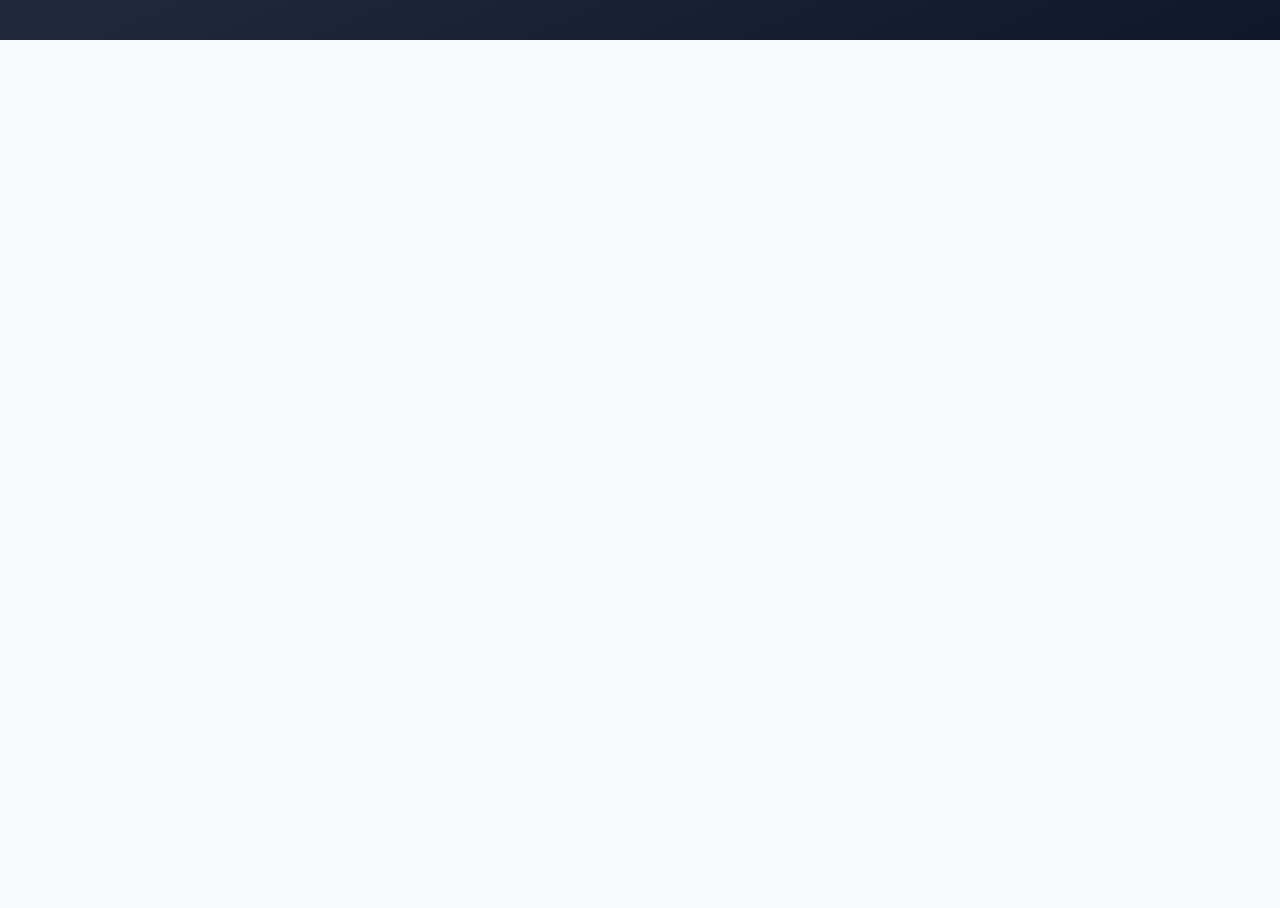
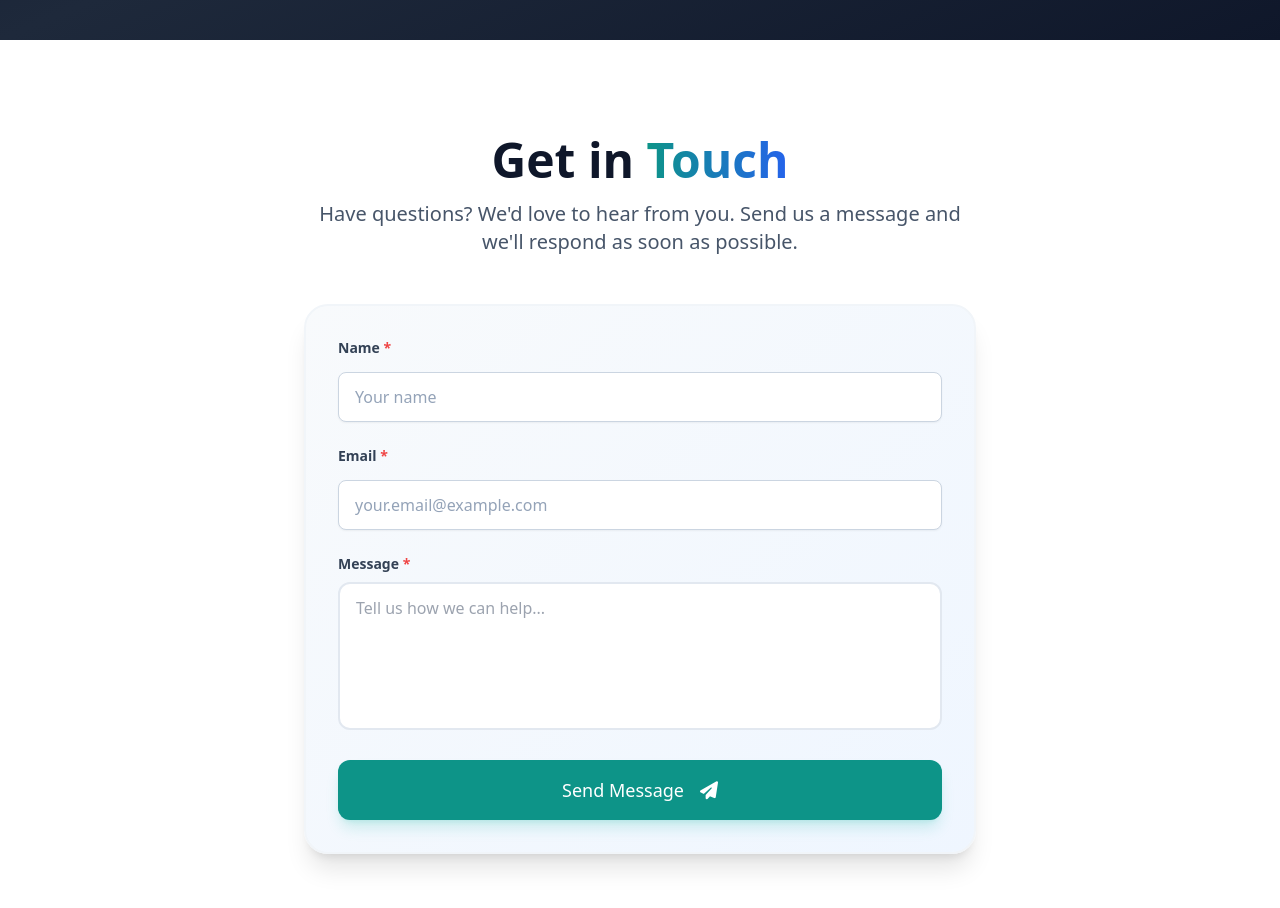
Before and after one commit to muskangarg2907/themindnetwork_mvp, a React (Vite) app: page /#/ in a window 1280 px wide. Shown: the part 3000-3908 px from the top of the page. Before the commit the page ends 3040 px from the top, so only its background shows below. Built offline with nearby package versions, Linux system fonts and the light colour scheme; no server answers.

Commit message:
Add contact form to landing page with email submission

```diff
--- a/components/Landing.tsx
+++ b/components/Landing.tsx
@@ -1,9 +1,37 @@
-import React from 'react';
+import React, { useState } from 'react';
 import { useNavigate } from 'react-router-dom';
 import { Button } from './ui/Button';
+import { Input } from './ui/Input';
 
 export const Landing: React.FC = () => {
   const navigate = useNavigate();
+  const [contactForm, setContactForm] = useState({ name: '', email: '', message: '' });
+  const [contactStatus, setContactStatus] = useState<'idle' | 'sending' | 'success' | 'error'>('idle');
+
+  const handleContactSubmit = async (e: React.FormEvent) => {
+    e.preventDefault();
+    setContactStatus('sending');
+
+    try {
+      const res = await fetch('/api/contact', {
+        method: 'POST',
+        headers: { 'Content-Type': 'application/json' },
+        body: JSON.stringify(contactForm)
+      });
+
+      if (res.ok) {
+        setContactStatus('success');
+        setContactForm({ name: '', email: '', message: '' });
+        setTimeout(() => setContactStatus('idle'), 5000);
+      } else {
+        setContactStatus('error');
+        setTimeout(() => setContactStatus('idle'), 5000);
+      }
+    } catch (error) {
+      setContactStatus('error');
+      setTimeout(() => setContactStatus('idle'), 5000);
+    }
+  };
 
   const plans = [
     {
@@ -336,6 +364,100 @@ export const Landing: React.FC = () => {
           <p className="text-sm text-slate-400 mt-6">✨ Expand your reach and help more people</p>
         </div>
       </div>
+
+      {/* Contact Form Section */}
+      <div className="py-24 px-6 bg-white">
+        <div className="max-w-2xl mx-auto">
+          <div className="text-center mb-12">
+            <h2 className="text-4xl md:text-5xl font-bold text-slate-900 mb-4">
+              Get in <span className="text-transparent bg-clip-text bg-gradient-to-r from-teal-600 to-blue-600">Touch</span>
+            </h2>
+            <p className="text-xl text-slate-600">
+              Have questions? We'd love to hear from you. Send us a message and we'll respond as soon as possible.
+            </p>
+          </div>
+
+          <form onSubmit={handleContactSubmit} className="bg-gradient-to-br from-slate-50 to-blue-50 rounded-3xl p-8 shadow-xl border-2 border-slate-100">
+            <div className="space-y-6">
+              <div>
+                <label className="block text-sm font-semibold text-slate-700 mb-2">
+                  Name <span className="text-red-500">*</span>
+                </label>
+                <Input
+                  type="text"
+                  required
+                  value={contactForm.name}
+                  onChange={(e) => setContactForm({ ...contactForm, name: e.target.value })}
+                  placeholder="Your name"
+                  className="w-full"
+                  disabled={contactStatus === 'sending'}
+                />
+              </div>
+
+              <div>
+                <label className="block text-sm font-semibold text-slate-700 mb-2">
+                  Email <span className="text-red-500">*</span>
+                </label>
+                <Input
+                  type="email"
+                  required
+                  value={contactForm.email}
+                  onChange={(e) => setContactForm({ ...contactForm, email: e.target.value })}
+                  placeholder="your.email@example.com"
+                  className="w-full"
+                  disabled={contactStatus === 'sending'}
+                />
+              </div>
+
+              <div>
+                <label className="block text-sm font-semibold text-slate-700 mb-2">
+                  Message <span className="text-red-500">*</span>
+                </label>
+                <textarea
+                  required
+                  value={contactForm.message}
+                  onChange={(e) => setContactForm({ ...contactForm, message: e.target.value })}
+                  placeholder="Tell us how we can help..."
+                  rows={5}
+                  className="w-full px-4 py-3 rounded-xl border-2 border-slate-200 focus:border-teal-500 focus:outline-none transition-colors resize-none"
+                  disabled={contactStatus === 'sending'}
+                />
+              </div>
+
+              {contactStatus === 'success' && (
+                <div className="bg-green-50 border-2 border-green-200 rounded-xl p-4 flex items-center gap-3">
+                  <i className="fas fa-check-circle text-green-600 text-xl"></i>
+                  <p className="text-green-700 font-medium">Thanks for reaching out! We'll get back to you soon.</p>
+                </div>
+              )}
+
+              {contactStatus === 'error' && (
+                <div className="bg-red-50 border-2 border-red-200 rounded-xl p-4 flex items-center gap-3">
+                  <i className="fas fa-exclamation-circle text-red-600 text-xl"></i>
+                  <p className="text-red-700 font-medium">Oops! Something went wrong. Please try again.</p>
+                </div>
+              )}
+
+              <Button
+                type="submit"
+                className="w-full py-4 text-lg rounded-xl"
+                disabled={contactStatus === 'sending'}
+              >
+                {contactStatus === 'sending' ? (
+                  <>
+                    <i className="fas fa-spinner fa-spin mr-2"></i>
+                    Sending...
+                  </>
+                ) : (
+                  <>
+                    Send Message <i className="fas fa-paper-plane ml-2"></i>
+                  </>
+                )}
+              </Button>
+            </div>
+          </form>
+        </div>
+      </div>
     </div>
   );
 };
```
Also changed, not shown: api/contact.ts (added, +109 -0 lines), 2 other files (tests, documents, lock files or other folders).
